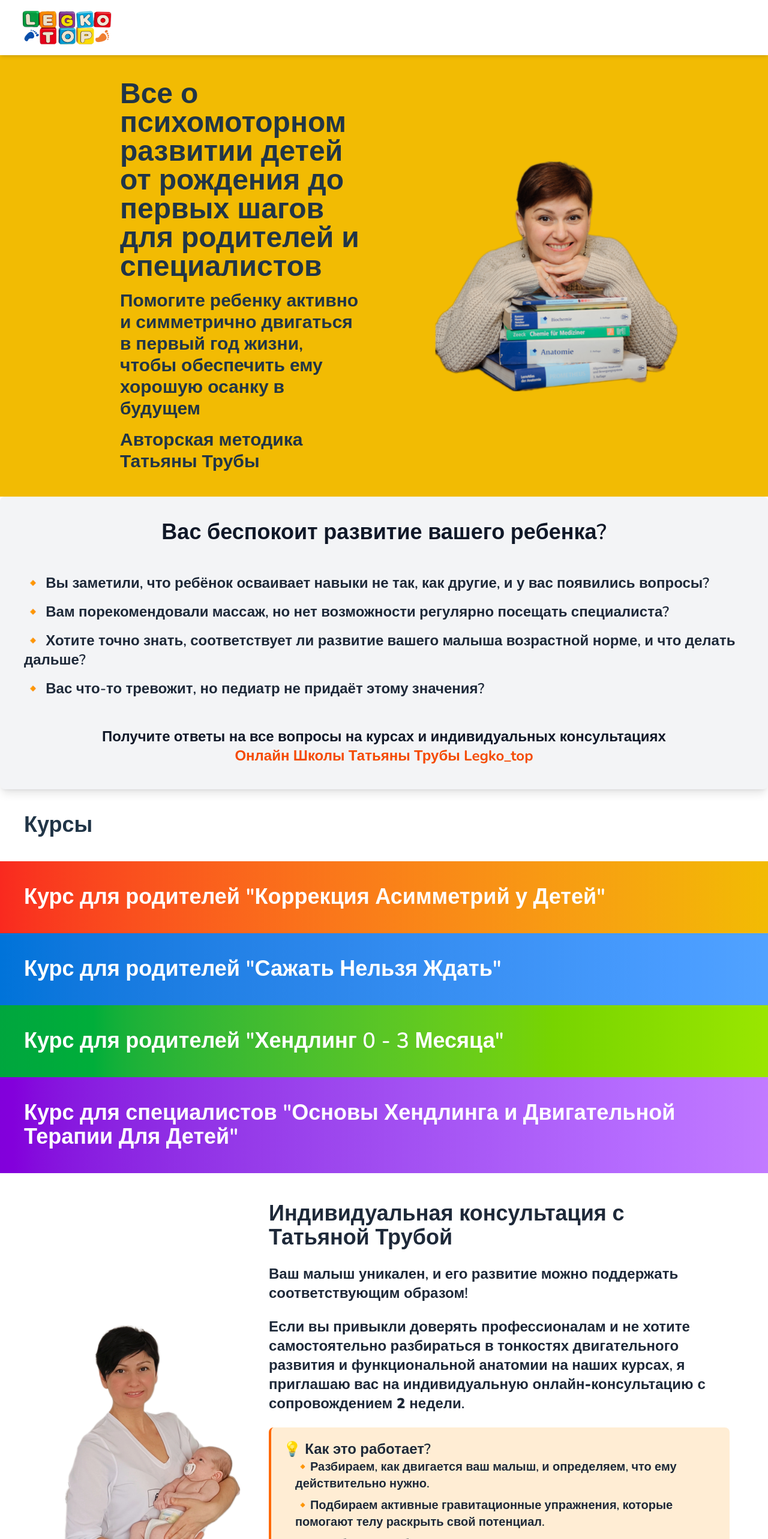
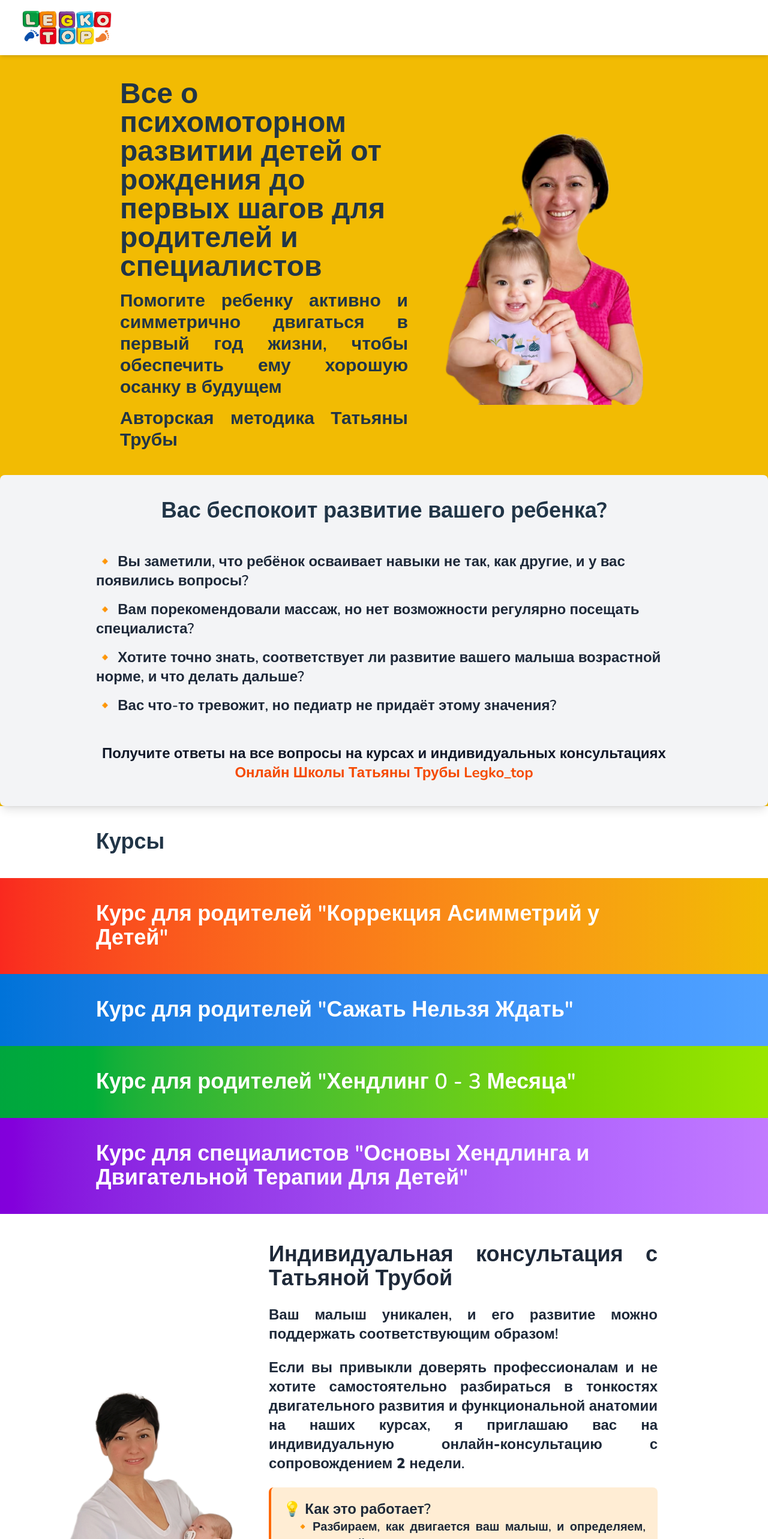
Before and after one commit to vrovsky/legkotop_v2, a React (Vite) app: page / in a window 1280 px wide. Shown: the top 2566 px of the page at 60% size. Built offline with nearby package versions, Linux system fonts and the light colour scheme.

Commit message:
styles update

```diff
--- a/src/components/AboutMe.jsx
+++ b/src/components/AboutMe.jsx
@@ -2,7 +2,7 @@
 
 export default function AboutMe() {
   return (
-    <div className="p-4 sm:p-10">
+    <div className="py-4 sm:py-10 px-4 xl:px-40 text-justify text-[#3c62c9]">
       <h1 className="text-2xl sm:text-4xl font-bold mb-6">
         Обо мне и моей методике
       </h1>
--- a/src/components/Cases.jsx
+++ b/src/components/Cases.jsx
@@ -1,6 +1,7 @@
 import Slider from "react-slick";
 import "slick-carousel/slick/slick.css";
 import "slick-carousel/slick/slick-theme.css";
+import arrowRight from "../assets/arrowRight.svg";
 
 export default function Cases() {
   const videos = [
@@ -35,7 +36,7 @@
   };
 
   return (
-    <div className="w-full bg-amber-100 py-10 px-10">
+    <div className="w-full bg-[#4da5a7] py-10 px-10">
       <div className="max-w-7xl mx-auto">
         <h2 className="text-4xl mb-8 font-bold text-center">
           Кейсы наших клиентов
@@ -64,9 +65,9 @@
   return (
     <button
       onClick={onClick}
-      className="absolute right-[-40px] xl:right-[-70px] top-1/2 transform -translate-y-1/2 bg-gray-200 text-black w-12 h-12 flex items-center justify-center rounded-full shadow-md hover:bg-gray-400 transition"
+      className="absolute right-[-30px] xl:right-[-70px] top-1/2 transform -translate-y-1/2  w-12 h-12 flex items-center rounded-full  hover:bg-green-400 transition ease-in-out duration-400"
     >
-      ▶
+      <img src={arrowRight} className="w-24 h-24" alt="arrow-right" />
     </button>
   );
 }
@@ -76,9 +77,13 @@
   return (
     <button
       onClick={onClick}
-      className="absolute left-[-70px] top-1/2 transform -translate-y-1/2 bg-gray-200 text-black w-12 h-12 flex items-center justify-center rounded-full shadow-md hover:bg-gray-400 transition"
+      className="absolute left-[-30px] xl:left-[-70px] top-1/2 transform -translate-y-1/2 w-12 h-12 flex items-center rounded-full  hover:bg-green-400 transition ease-in-out duration-400"
     >
-      ◀
+      <img
+        src={arrowRight}
+        className="transform rotate-180 w-24 h-24"
+        alt="arrow-right"
+      />
     </button>
   );
 }
--- a/src/components/Consultation.jsx
+++ b/src/components/Consultation.jsx
@@ -4,7 +4,7 @@
 
 export default function Consultation() {
   return (
-    <div className="flex flex-col lg:flex-row items-center bg-white p-4 sm:p-12 lg:px-16">
+    <div className=" text-justify flex flex-col lg:flex-row items-center bg-white p-4 sm:p-12 lg:px-16">
       <div className="w-full lg:w-1/3 flex justify-center mb-6 lg:mb-0">
         <img
           src={tatyanaPhoto}
@@ -13,7 +13,7 @@
         />
       </div>
 
-      <div className="w-full lg:w-2/3 space-y-6 text-gray-800">
+      <div className="w-full lg:w-2/3 pr-4 xl:pr-30 space-y-6 text-gray-800">
         <h2 className="text-2xl sm:text-4xl font-bold">
           Индивидуальная консультация с Татьяной Трубой
         </h2>
--- a/src/components/Courses.jsx
+++ b/src/components/Courses.jsx
@@ -48,7 +48,7 @@
           // href="https://legkotopcorrection.wayforpay.shop/"
           target="_blank"
           rel="noopener noreferrer"
-          className="block w-full sm:w-2xl text-center bg-[#F9291F] hover:bg-[#F2BB03] text-white font-bold py-3 rounded-lg transition-all duration-300"
+          className="block w-full sm:w-2xl text-center bg-[#F9291F] hover:bg-[#F2BB03]  text-white font-bold py-3 rounded-lg transition-all duration-300"
         >
           Хочу на курс!
         </Link>
@@ -198,12 +198,14 @@
     setOpenIndex(openIndex === index ? null : index);
   };
   return (
-    <div className="flex flex-col mx-auto ">
-      <div className="text-3xl sm:text-4xl font-bold p-10">Курсы</div>
+    <div className="flex flex-col mx-auto text-justify">
+      <div className="text-3xl sm:text-4xl font-bold my-10 px-4 xl:px-40">
+        Курсы
+      </div>
       {courses.map((course, index) => (
         <div key={index} className="transition all duration-300 ease-in-out">
           <button
-            className={`w-full text-left text-white text-2xl sm:text-4xl p-6 sm:p-10 transition-all duration-300 ease-in-out
+            className={`w-full text-left text-white text-2xl sm:text-4xl py-6 sm:py-10 px-4 xl:px-40 transition-all duration-300 ease-in-out
                         bg-gradient-to-r ${course.gradient} hover:brightness-120`}
             onClick={() => toggleCourse(index)}
           >
@@ -214,7 +216,7 @@
               openIndex === index ? "max-h-[2000px]" : "max-h-0"
             }`}
           >
-            <div className=" bg-gray-100 rounded-b-lg text-gray-800">
+            <div className=" bg-gray-100 rounded-b-lg text-gray-800 px-4xl:px-40">
               {course.content}
             </div>
           </div>
--- a/src/components/Footer.jsx
+++ b/src/components/Footer.jsx
@@ -3,7 +3,7 @@
 
 export default function Footer() {
   return (
-    <div className="p-4 bg-[#272119] text-white">
+    <div className="p-4 bg-[#272119] text-white px-4 xl:px-40">
       <h2 className="text-base sm:text-xl py-4 font-semibold">
         Мои Социальные Сети
       </h2>
--- a/src/components/Intro.jsx
+++ b/src/components/Intro.jsx
@@ -1,21 +1,21 @@
 import React from "react";
-import introPic from "../assets/introPic.png";
+import introPic from "../assets/intro3.png";
 
 export default function Intro() {
   return (
-    <div>
-      <div className="bg-[#F2BB03]">
+    <div className="bg-[#F2bb03]">
+      <div className="px-4 xl:px-20">
         <div className="flex flex-col lg:flex-row items-center">
-          <div className="w-full lg:w-1/2 flex flex-col justify-center py-10 px-6 md:px-16 lg:px-30 xl:ml-20">
-            <div className="text-3xl md:text-4xl lg:text-5xl font-bold text-center lg:text-left">
+          <div className="w-full lg:w-1/2 flex flex-col py-10 px-6 md:px-16 lg:px-10 xl:ml-20">
+            <div className="text-3xl md:text-4xl lg:text-5xl font-bold ">
               Все о психомоторном развитии детей от рождения до первых шагов для
               родителей и специалистов
             </div>
-            <div className="mt-4 text-xl md:text-2xl lg:text-3xl text-center lg:text-left">
+            <div className="mt-4 text-xl md:text-2xl lg:text-3xl text-justify">
               Помогите ребенку активно и симметрично двигаться в первый год
               жизни, чтобы обеспечить ему хорошую осанку в будущем
             </div>
-            <div className="pt-4 text-lg md:text-2xl lg:text-3xl text-center lg:text-left">
+            <div className="pt-4 text-xl md:text-2xl lg:text-3xl text-center lg:text-justify">
               Авторская методика Татьяны Трубы
             </div>
           </div>
@@ -29,8 +29,8 @@
           </div>
         </div>
       </div>
-      <div className="bg-gray-100 p-6 md:p-10 rounded-lg shadow-lg">
-        <div className="text-2xl md:text-4xl font-semibold text-gray-900 text-center mb-6">
+      <div className="bg-gray-100 py-6 md:py-10 px-4 xl:px-40 rounded-lg shadow-lg">
+        <div className="text-2xl md:text-4xl font-bold text-center mb-6">
           Вас беспокоит развитие вашего ребенка?
         </div>
 
--- a/src/components/Lections.jsx
+++ b/src/components/Lections.jsx
@@ -57,9 +57,11 @@
   };
 
   return (
-    <div className="w-full bg-[#4da5a7] py-10 px-10">
+    <div className="w-full bg-amber-300 py-10 px-10">
       <div className="max-w-7xl mx-auto">
-        <h2 className="text-4xl mb-8 font-bold">Доступные лекции</h2>
+        <h2 className="text-center text-2xl xl:text-4xl mb-8 font-bold">
+          Доступные лекции
+        </h2>
         <Slider {...settings}>
           {lectures.map((lecture, index) => (
             <div key={index} className="px-2">
@@ -73,7 +75,7 @@
                   <h3 className="text-lg font-semibold mb-2">
                     {lecture.title}
                   </h3>
-                  <button className="w-full bg-blue-500 text-white hover:bg-blue-600">
+                  <button className="w-full h-10 bg-blue-500 text-white hover:bg-blue-600">
                     Купить
                   </button>
                 </div>
@@ -91,7 +93,7 @@
   return (
     <button
       onClick={onClick}
-      className="absolute right-[-70px] top-1/2 transform -translate-y-1/2  w-12 h-12 flex items-center rounded-full  hover:bg-green-400 transition ease-in-out duration-400"
+      className="absolute right-[-45px] xl:right-[-55px] top-1/2 transform -translate-y-1/2  w-12 h-12 flex items-center rounded-full  hover:bg-green-400 transition ease-in-out duration-400"
     >
       <img src={arrowRight} className="w-24 h-24" alt="arrow-right" />
     </button>
@@ -103,7 +105,7 @@
   return (
     <button
       onClick={onClick}
-      className="absolute left-[-70px] top-1/2 transform -translate-y-1/2 w-12 h-12 flex items-center rounded-full  hover:bg-green-400 transition ease-in-out duration-400"
+      className="absolute left-[-45px] xl:left-[-55px] top-1/2 transform -translate-y-1/2 w-12 h-12 flex items-center rounded-full  hover:bg-green-400 transition ease-in-out duration-400"
     >
       <img
         src={arrowRight}
--- a/src/components/Reviews.jsx
+++ b/src/components/Reviews.jsx
@@ -59,7 +59,7 @@
     dots: true,
     infinite: true,
     speed: 500,
-    slidesToShow: 5,
+    slidesToShow: 4,
     slidesToScroll: 1,
     autoplay: true,
     autoplaySpeed: 3000,
@@ -70,9 +70,9 @@
   };
 
   return (
-    <div className="w-full py-10 bg-gray-100">
-      <h2 className="text-4xl font-bold mb-6 pl-10">Отзывы</h2>
-      <div className=" px-6 mx-auto">
+    <div className="w-full py-10 bg-gray-100 px-4 sm:px-40">
+      <h2 className="text-4xl font-bold mb-6">Отзывы</h2>
+      <div className="mx-auto">
         <Slider {...settings}>
           {reviews.map((review, index) => (
             <div key={index} className="p-4">
--- a/src/pages/ParentsCorrectionCoursePage.jsx
+++ b/src/pages/ParentsCorrectionCoursePage.jsx
@@ -140,12 +140,12 @@
     <>
       <Header />
 
-      <div className=" flex items-center flex-col-reverse gap-4 lg:flex-row py-20 px-4 lg:px-40 xl:px-80 justify-between">
+      <div className=" flex items-center flex-col-reverse gap-12 lg:flex-row py-20 px-4 lg:px-40 xl:px-80 justify-between">
         <div className="flex xl:items-start flex-col">
-          <h2 className="text-4xl font-bold">
+          <h2 className="text-4xl font-bold ">
             Курс "Коррекция Асимметрий у Детей"
           </h2>
-          <h1 className="text-2xl font-semibold mt-6">
+          <h1 className="text-2xl font-semibold mt-6 text-justify">
             Помогите своему ребенку активно и симметрично двигаться в первый год
             жизни, чтобы обеспечить ему хорошую осанку в будущем
           </h1>
--- a/src/pages/ParrentsSittingCoursePage.jsx
+++ b/src/pages/ParrentsSittingCoursePage.jsx
@@ -16,7 +16,7 @@
     <div className="flex flex-col items-center p-6 ">
       <img className="w-56 h-56 mb-4 rounded-2xl" src={image} alt={title} />
       <h2 className="text-2xl font-bold   pb-2 mb-4">{title}</h2>
-      <ul className="space-y-2 text-xl text-left text-gray-700 list-disc pt-6 border-t-4 border-red-400">
+      <ul className="space-y-2 text-xl text-justify text-gray-700 list-disc pt-6 border-t-4 border-red-400">
         {features.map((feature, index) => (
           <li key={index}>{feature}</li>
         ))}
@@ -139,14 +139,14 @@
     <>
       <Header />
 
-      <div className=" flex items-center flex-col-reverse gap-4 lg:flex-row py-20 px-4 lg:px-40 xl:px-80 justify-between">
+      <div className=" flex items-center flex-col-reverse gap-12 lg:flex-row py-20 px-4 lg:px-40 xl:px-80 justify-between">
         <div className="flex xl:items-start flex-col">
           <h2 className="text-4xl font-bold">Курс "Сажать нельзя ждать"</h2>
           <h1 className="text-2xl font-semibold mt-6">
             Помогите ребёнку сесть и поползти самостоятельно в комфортном для
             него темпе!
           </h1>
-          <p className="text-2xl mt-6">
+          <p className="text-2xl mt-6 text-justify">
             Научитесь поддерживать естественное развитие малыша без лишних
             девайсов и стрессов
           </p>
@@ -169,11 +169,11 @@
         Вам точно нужен этот курс если
       </h2>
 
-      <div className="flex flex-col items-center lg:items-start lg:flex-row gap-4 justify-between mx-4 xl:mx-60">
+      <div className="text-justify flex flex-col items-center lg:items-start lg:flex-row gap-4 justify-between mx-4 xl:mx-60">
         {symptoms.map((item, index) => (
           <div key={index} className="flex flex-row gap-2">
             <CheckIcon />
-            <div className="w-full lg:w-64">
+            <div className="w-full lg:w-72">
               <h2 className="text-2xl font-bold">{item.title}</h2>
               <p className=" text-xl">{item.description}</p>
             </div>
@@ -181,11 +181,11 @@
         ))}
       </div>
 
-      <div className="flex flex-col items-center my-20 py-10 px-4 sm:px-64 bg-cyan-400">
-        <h2 className="text-4xl font-bold pb-8">
+      <div className="text-justify flex flex-col items-center my-20 py-10 px-4 sm:px-64 bg-cyan-400">
+        <h2 className="text-4xl font-bold pb-8 ">
           Почему сидение это такой же важный навык, как и ползание?
         </h2>
-        <p className="text-xl font-bold sm:text-center pb-10">
+        <p className="text-xl font-bold  pb-10">
           На вебинаре с примерами и актуальными исследованиями разобрала, как и
           когда дети начинают сидеть — нормы и естественные сроки; признаки
           готовности малыша к самостоятельному сидению; почему ребёнок не
@@ -202,7 +202,7 @@
         ></iframe>
       </div>
 
-      <div className="flex flex-col m-4 p-8 gap-8 lg:flex-row justify-around">
+      <div className="text-justify flex flex-col m-4 p-8 gap-8 lg:flex-row justify-around">
         <div class="grid grid-cols-2 grid-rows-2 gap-4 p-4 max-w-2xl mx-auto">
           <img
             src={course1}
@@ -267,14 +267,14 @@
 
       <div className="px-4 xl:px-40 py-16">
         <h2 className="text-4xl font-bold text-center mb-12">Тарифы</h2>
-        <div className="grid grid-cols-1 md:grid-cols-3 gap-12 sm:gap-4">
+        <div className=" grid grid-cols-1 md:grid-cols-3 gap-12 sm:gap-4">
           {tariffs.map((tariff, index) => (
             <TariffCard key={index} {...tariff} />
           ))}
         </div>
       </div>
 
-      <div className="mx-4 xl:mx-40 my-20 p-4 xl:p-10">
+      <div className="text-justify mx-4 xl:mx-40 my-20 p-4 xl:p-10">
         <h2 className="text-2xl xl:text-4xl font-bold text-center mb-8">
           Ответы на вопросы
         </h2>
--- a/vite.config.js
+++ b/vite.config.js
@@ -7,7 +7,7 @@
   plugins: [react(), tailwindcss()],
   server: {
     allowedHosts: [
-      // "e532-2001-8a0-6a5a-6000-7ddc-42e5-1488-5e4a.ngrok-free.app",
+      "60f5-2001-8a0-70d1-9b00-bdca-60f5-1e9b-b6d6.ngrok-free.app",
     ],
   },
 });
```
Also changed, not shown: src/assets/intro.png (added), src/assets/intro3.png (added).
